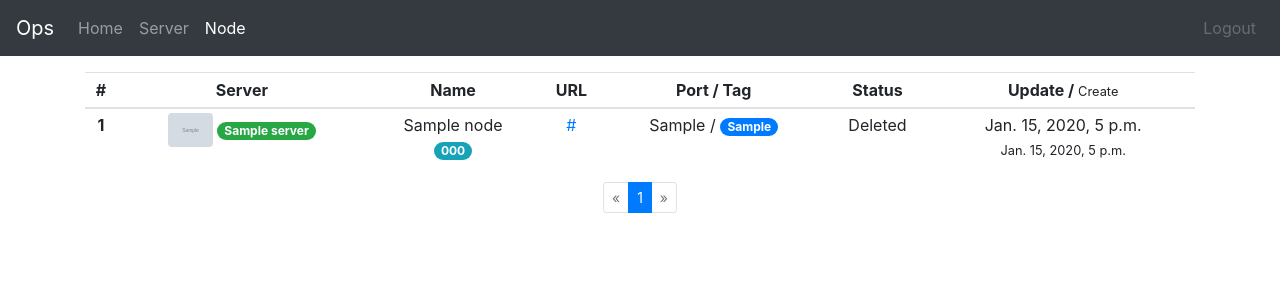
After one commit to kidsdev/ops, a Django app: page /node/ in a window 1280 px wide. The commit adds this page. Shown: the top 300 px of the page. Run offline with Django 3.2, Linux system fonts and the light colour scheme; tables that the repository leaves empty hold one stand-in row (values such as "Sample post"); grey boxes marked "Sample" are stand-in pictures; some libraries are stand-ins or nearby versions.

Commit message:
Node List

```diff
--- a/node/models.py
+++ b/node/models.py
@@ -2,17 +2,60 @@ from django.db import models
 
 
 class Node(models.Model):
+    STATUS_CHOICES = (
+        (-3, 'Deleted'),
+        (-2, 'Waiting Delete'),
+        (-1, 'Pause'),
+        (0, 'Waiting'),
+        (1, 'Pending'),
+        (2, 'Live'),
+    )
+
     server = models.ForeignKey('server.Server', null=True, on_delete=models.SET_NULL)
-    docker_compose = models.ForeignKey('docker.Compose', null=True, on_delete=models.SET_NULL)
+    docker_compose = models.ForeignKey('docker.Compose', null=True, blank=True, on_delete=models.SET_NULL)
 
     name = models.CharField(max_length=255)
     code = models.CharField(max_length=120, db_index=True)
+    url = models.CharField(max_length=255)
+
     path = models.CharField(max_length=255)
+    port = models.CharField(max_length=120)
+    tag = models.CharField(max_length=255)
 
     sort = models.IntegerField(default=0, db_index=True)
+    status = models.SmallIntegerField(choices=STATUS_CHOICES, default=0)
+
+    datetime_update = models.DateTimeField(auto_now=True)
+    datetime_create = models.DateTimeField(auto_now_add=True)
 
     class Meta:
         ordering = ['sort']
 
     def __str__(self):
         return self.name
+
+
+class Log(models.Model):
+    TYPE_CHOICES = (
+        (1, 'develop'),
+        (2, 'business'),
+    )
+
+    STATUS_CHOICES = (
+        (-1, 'Failed'),
+        (0, 'Waiting'),
+        (1, 'Running'),
+        (2, 'Completed'),
+    )
+
+    node = models.ForeignKey(Node, on_delete=models.CASCADE)
+
+    type = models.SmallIntegerField(choices=TYPE_CHOICES)
+    title = models.CharField(max_length=255)
+    message = models.TextField()
+    status = models.SmallIntegerField(choices=STATUS_CHOICES)
+
+    datetime_create = models.DateTimeField(auto_now_add=True, db_index=True)
+
+    class Meta:
+        ordering = ['-datetime_create']
--- /dev/null
+++ b/node/templates/node/home.html
@@ -0,0 +1,36 @@
+{% extends "base.html" %}
+
+{% block content %}
+  <table class="table table-hover table-sm">
+    <thead>
+    <tr class="text-center">
+      <th scope="col">#</th>
+      <th scope="col">Server</th>
+      <th scope="col">Name</th>
+      <th scope="col">URL</th>
+      <th scope="col">Port / Tag</th>
+      <th scope="col">Status</th>
+      <th scope="col">Update / <small>Create</small></th>
+    </tr>
+    </thead>
+    <tbody>
+    {% for node in node_list %}
+    <tr class="text-center">
+      <th scope="row">{{ node.id }}</th>
+      <td>
+        {% if node.server.image %}
+        <img src="{{ node.server.image.url }}" width="45" class="rounded">
+        {% endif %}
+        <span class="badge badge-pill badge-success">{{ node.server.name }}</span>
+      </td>
+      <td>{{ node.name }} <br/> <span class="badge badge-pill badge-info">{{ node.code }}</span></td>
+      <td><a href="{{ node.url }}" target="_blank">{{ node.url }}</a></td>
+      <td>{{ node.port }} / <span class="badge badge-pill badge-primary">{{ node.tag }}</span></td>
+      <td>{{ node.get_status_display }}</td>
+      <td>{{ node.datetime_update }} <br/> <small>{{ node.datetime_create }}</small></td>
+    </tr>
+    {% endfor %}
+    </tbody>
+  </table>
+  {% include "pagination.html" with content_list=node_list %}
+{% endblock %}
--- /dev/null
+++ b/node/urls.py
@@ -0,0 +1,8 @@
+from django.urls import path
+
+from .views import home_view
+
+app_name = 'node'
+urlpatterns = [
+    path('', home_view, name='home'),
+]
--- a/node/views.py
+++ b/node/views.py
@@ -1,3 +1,17 @@
 from django.shortcuts import render
 
-# Create your views here.
+from utils.paginator import listing
+from .models import Node
+
+
+def home_view(request):
+    node_list = Node.objects.select_related('server').all()
+    node_list = listing(request, node_list)
+    return render(
+        request,
+        'node/home.html',
+        {
+            'NAV': 'node',
+            'node_list': node_list,
+        }
+    )
--- a/ops/urls.py
+++ b/ops/urls.py
@@ -12,6 +12,7 @@ urlpatterns = [
     path('logout', logout_view, name='logout'),
 
     path('server/', include('server.urls')),
+    path('node/', include('node.urls')),
 
     path('admin/', admin.site.urls),
 ]
--- a/server/templates/server/home.html
+++ b/server/templates/server/home.html
@@ -9,7 +9,7 @@
       <th scope="col">Name</th>
       <th scope="col">User</th>
       <th scope="col">IP</th>
-      <th scope="col">Create At</th>
+      <th scope="col">Create</th>
     </tr>
     </thead>
     <tbody>
--- a/templates/base.html
+++ b/templates/base.html
@@ -27,6 +27,9 @@
           <li class="nav-item {% if NAV == 'server' %}active{% endif %}">
             <a class="nav-link" href="{% url 'server:home' %}">Server</a>
           </li>
+          <li class="nav-item {% if NAV == 'node' %}active{% endif %}">
+            <a class="nav-link" href="{% url 'node:home' %}">Node</a>
+          </li>
         </ul>
       </div>
 
--- /dev/null
+++ b/templates/pagination.html
@@ -0,0 +1,39 @@
+<nav aria-label="Page navigation">
+  <ul class="pagination justify-content-center pagination-sm">
+    {% if content_list.has_previous %}
+      <li class="page-item ">
+        <a class="page-link" href="?page={{ content_list.previous_page_number }}" aria-label="Previous">
+          <span aria-hidden="true">&laquo;</span>
+          <span class="sr-only">Previous</span>
+        </a>
+      </li>
+    {% else %}
+      <li class="page-item disabled">
+        <a class="page-link" href="#" aria-label="Previous">
+          <span aria-hidden="true">&laquo;</span>
+          <span class="sr-only">Previous</span>
+        </a>
+      </li>
+    {% endif %}
+
+    {% for page in content_list.paginator.page_range %}
+      <li class="page-item {% if page == content_list.number %}active{% endif %}"><a class="page-link" href="?page={{ page }}">{{ page }}</a></li>
+    {% endfor %}
+
+    {% if content_list.has_next %}
+      <li class="page-item">
+        <a class="page-link" href="?page={{ content_list.next_page_number }}" aria-label="Next">
+          <span aria-hidden="true">&raquo;</span>
+          <span class="sr-only">Next</span>
+        </a>
+      </li>
+    {% else %}
+      <li class="page-item disabled">
+        <a class="page-link" href="#" aria-label="Next">
+          <span aria-hidden="true">&raquo;</span>
+          <span class="sr-only">Next</span>
+        </a>
+      </li>
+    {% endif %}
+  </ul>
+</nav>
--- /dev/null
+++ b/utils/paginator.py
@@ -0,0 +1,9 @@
+from django.core.paginator import Paginator
+
+
+def listing(request, contact_list):
+    # Ref: https://docs.djangoproject.com/en/2.0/topics/pagination/#using-paginator-in-a-view
+    paginator = Paginator(contact_list, 50)
+
+    page = request.GET.get('page')
+    return paginator.get_page(page)
```
Also changed, not shown: node/migrations/0002_auto_20180714_1553.py (added).
